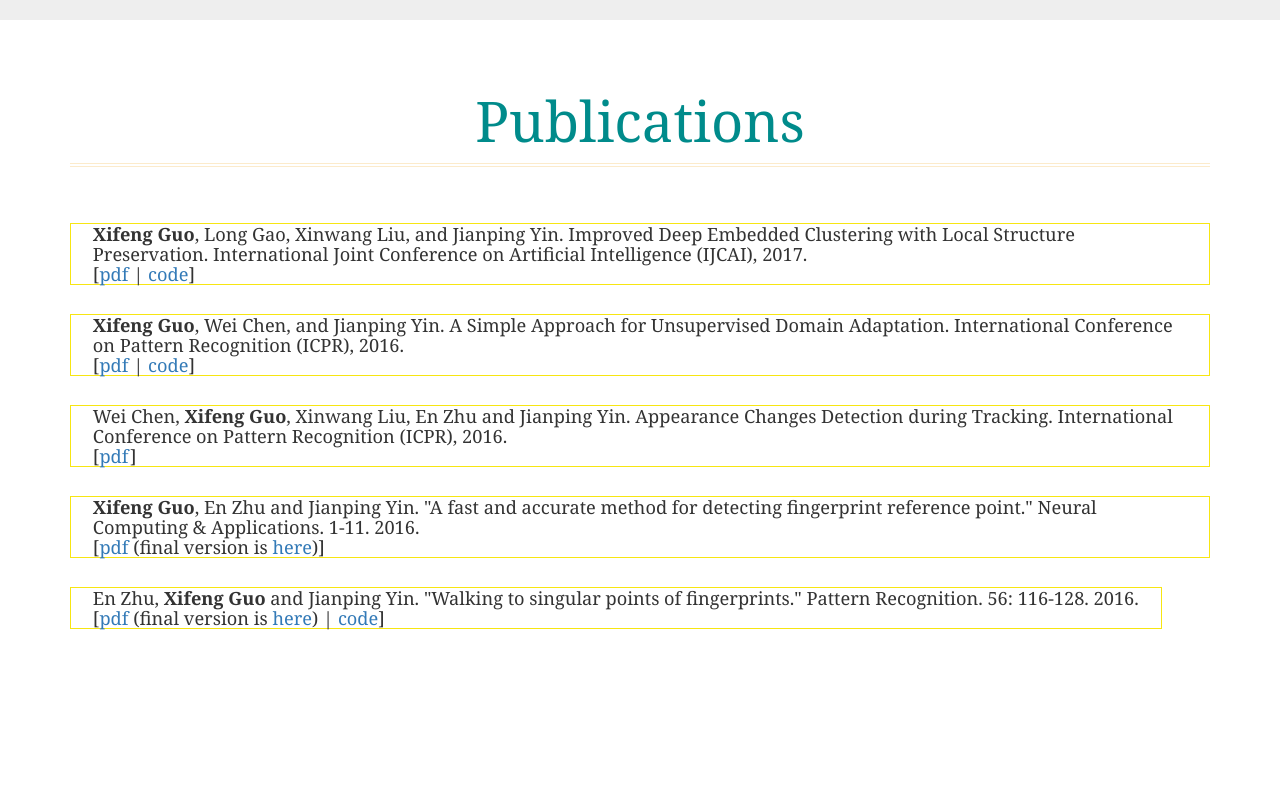
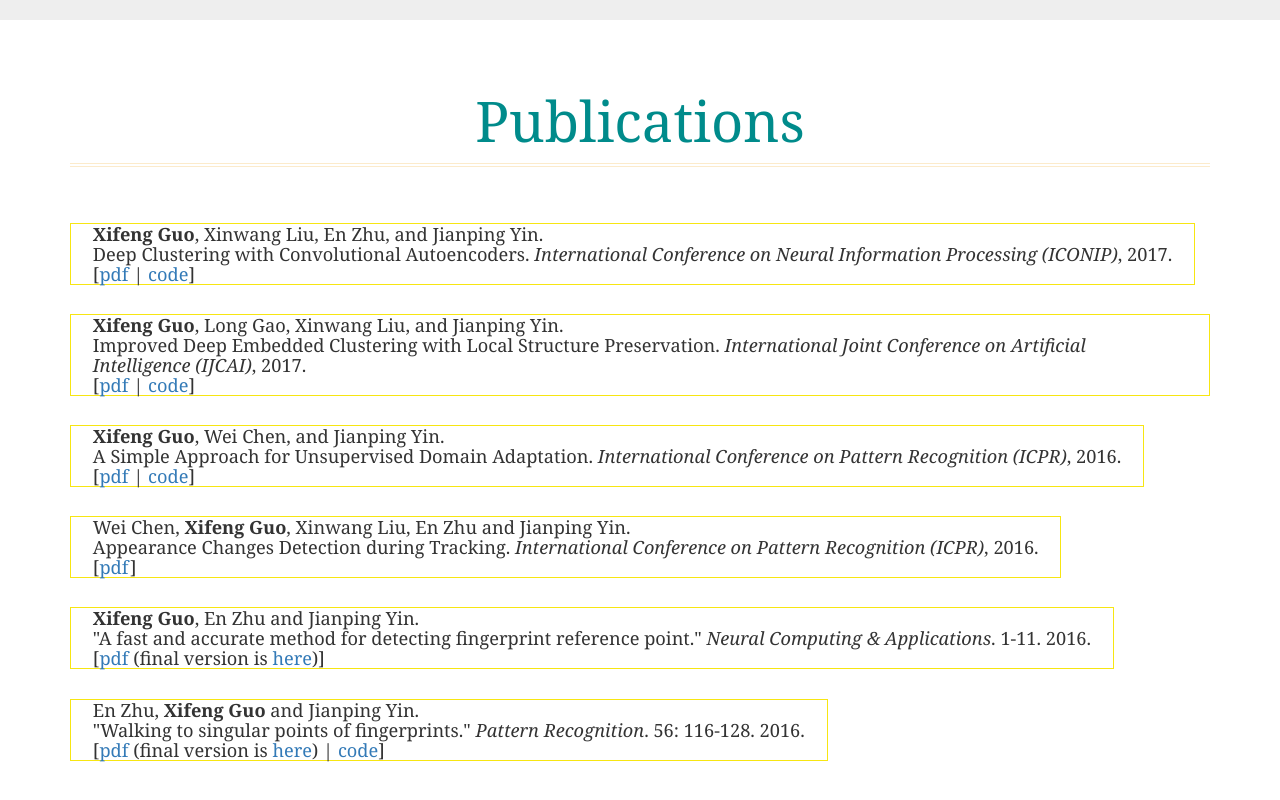
Before and after one commit to XifengGuo/xifengguo.github.io, a plain HTML site: page index.html in a window 1280 px wide. Shown: the part 1501-2301 px from the top of the page. Before the commit the page ends 2209 px from the top, so only its background shows below. Drawn offline with Linux system fonts and the light colour scheme; a web font is replaced by a local one.

Commit message:
Add ICONIP17-DCEC

```diff
--- a/index.html
+++ b/index.html
@@ -170,19 +170,34 @@ License URL: http://creativecommons.org/licenses/by/3.0/
 		<div class="container">
 			<h3 class="title">Publications</h3>
 			<div class="work-info">
-					<h5> <b>Xifeng Guo</b>, Long Gao, Xinwang Liu, and Jianping Yin. Improved Deep Embedded Clustering with Local Structure Preservation. International Joint Conference on Artificial Intelligence (IJCAI), 2017.<br/>
+				  <h5> <b>Xifeng Guo</b>, Xinwang Liu, En Zhu, and Jianping Yin.<br/>
+					  Deep Clustering with Convolutional Autoencoders.
+						<i>International Conference on Neural Information Processing (ICONIP)</i>, 2017.<br/>
+						[<font color=blue><a href="https://xifengguo.github.io/papers/ICONIP17-DCEC.pdf">pdf</a></font> | <font color=blue><a href="https://github.com/XifengGuo/DCEC">code</a></font>]</h5>
+					<br/><br/>
+					<h5> <b>Xifeng Guo</b>, Long Gao, Xinwang Liu, and Jianping Yin. <br/>
+						Improved Deep Embedded Clustering with Local Structure Preservation.
+						<i>International Joint Conference on Artificial Intelligence (IJCAI)</i>, 2017.<br/>
 						[<font color=blue><a href="https://xifengguo.github.io/papers/IJCAI17-IDEC.pdf">pdf</a></font> | <font color=blue><a href="https://github.com/XifengGuo/IDEC">code</a></font>]</h5>
 					<br/><br/>
-					<h5> <b>Xifeng Guo</b>, Wei Chen, and Jianping Yin. A Simple Approach for Unsupervised Domain Adaptation. International Conference on Pattern Recognition (ICPR), 2016.<br/>
+					<h5> <b>Xifeng Guo</b>, Wei Chen, and Jianping Yin. <br/>
+						A Simple Approach for Unsupervised Domain Adaptation.
+						<i>International Conference on Pattern Recognition (ICPR)</i>, 2016.<br/>
 						[<font color=blue><a href="https://xifengguo.github.io/papers/ICPR16_0711_FI.pdf">pdf</a></font> | <font color=blue><a href="https://github.com/XifengGuo/Easy_DA_code">code</a></font>]</h5>
 					<br/><br/>
-					<h5> Wei Chen, <b>Xifeng Guo</b>, Xinwang Liu, En Zhu and Jianping Yin. Appearance Changes Detection during Tracking. International Conference on Pattern Recognition (ICPR), 2016.<br/>
+					<h5> Wei Chen, <b>Xifeng Guo</b>, Xinwang Liu, En Zhu and Jianping Yin. <br/>
+						Appearance Changes Detection during Tracking.
+						<i>International Conference on Pattern Recognition (ICPR)</i>, 2016.<br/>
 						[<font color=blue><a href="https://xifengguo.github.io/papers/ICPR16-Appearance.pdf">pdf</a></font>]</h5>
 					<br/><br/>
-					<h5> <b>Xifeng Guo</b>, En Zhu and Jianping Yin. "A fast and accurate method for detecting fingerprint reference point." Neural Computing & Applications. 1-11. 2016.<br/>
+					<h5> <b>Xifeng Guo</b>, En Zhu and Jianping Yin. <br/>
+						"A fast and accurate method for detecting fingerprint reference point."
+						<i>Neural Computing & Applications</i>. 1-11. 2016.<br/>
 						[<font color=blue><a href="https://xifengguo.github.io/papers/NCA16-RP_Detection.pdf">pdf</a></font> (final version is <font color=blue><a href="http://link.springer.com/article/10.1007/s00521-016-2285-9">here</a></font>)]</h5>
 					<br/><br/>
-					<h5> En Zhu, <b>Xifeng Guo</b> and Jianping Yin. "Walking to singular points of fingerprints." Pattern Recognition. 56: 116-128. 2016.<br/>
+					<h5> En Zhu, <b>Xifeng Guo</b> and Jianping Yin. <br/>
+						"Walking to singular points of fingerprints."
+						<i>Pattern Recognition</i>. 56: 116-128. 2016.<br/>
 						[<font color=blue><a href="https://xifengguo.github.io/papers/PR16-walking.pdf">pdf</a></font> (final version is <font color=blue><a href="http://dx.doi.org/10.1016/j.patcog.2016.02.015">here</a></font>) |
 						<font color=blue><a href="https://github.com/XifengGuo/Walking-to-SP">code</a></font>]</h5>
 				<div class="clearfix"> </div>
```
Also changed, not shown: 1 other file.
